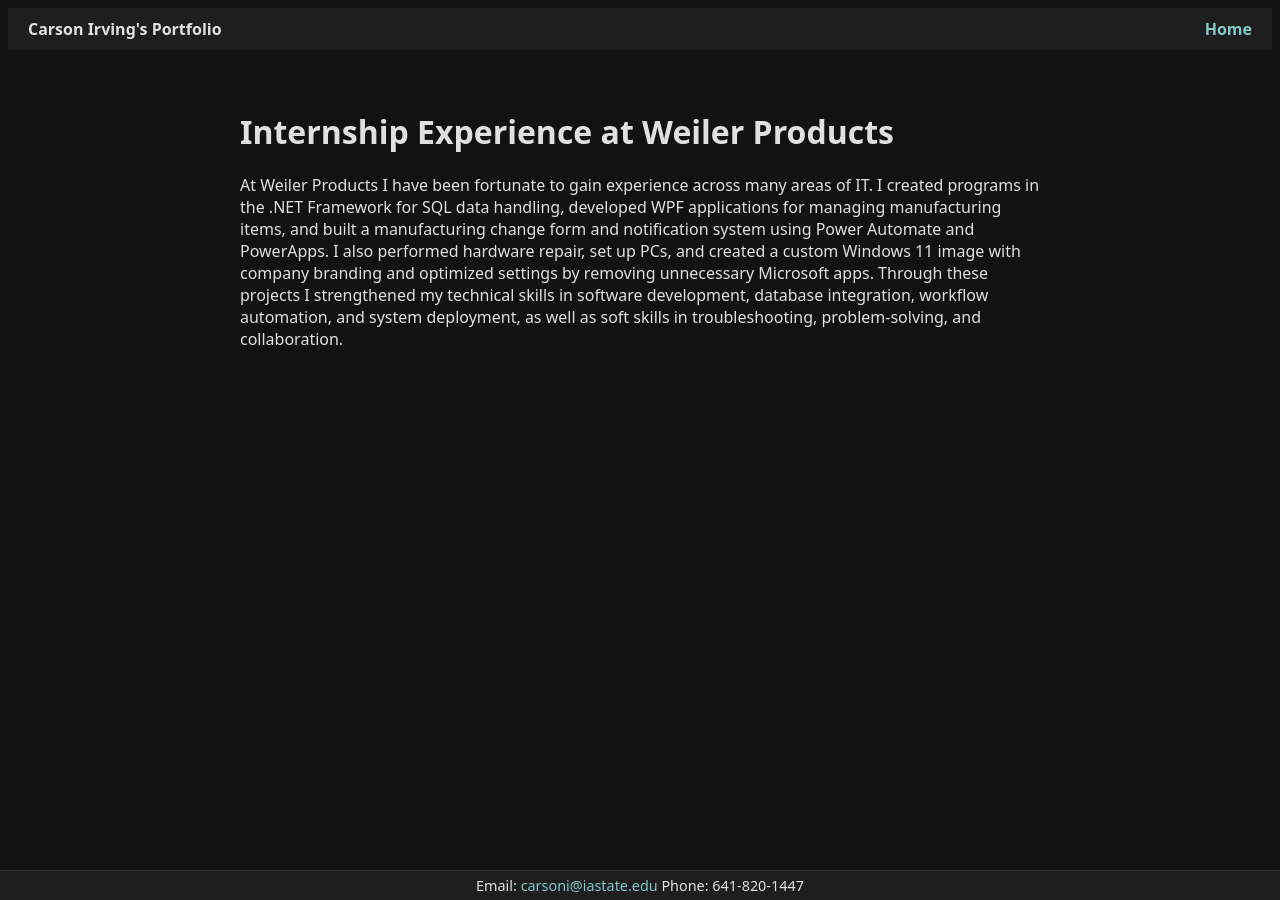
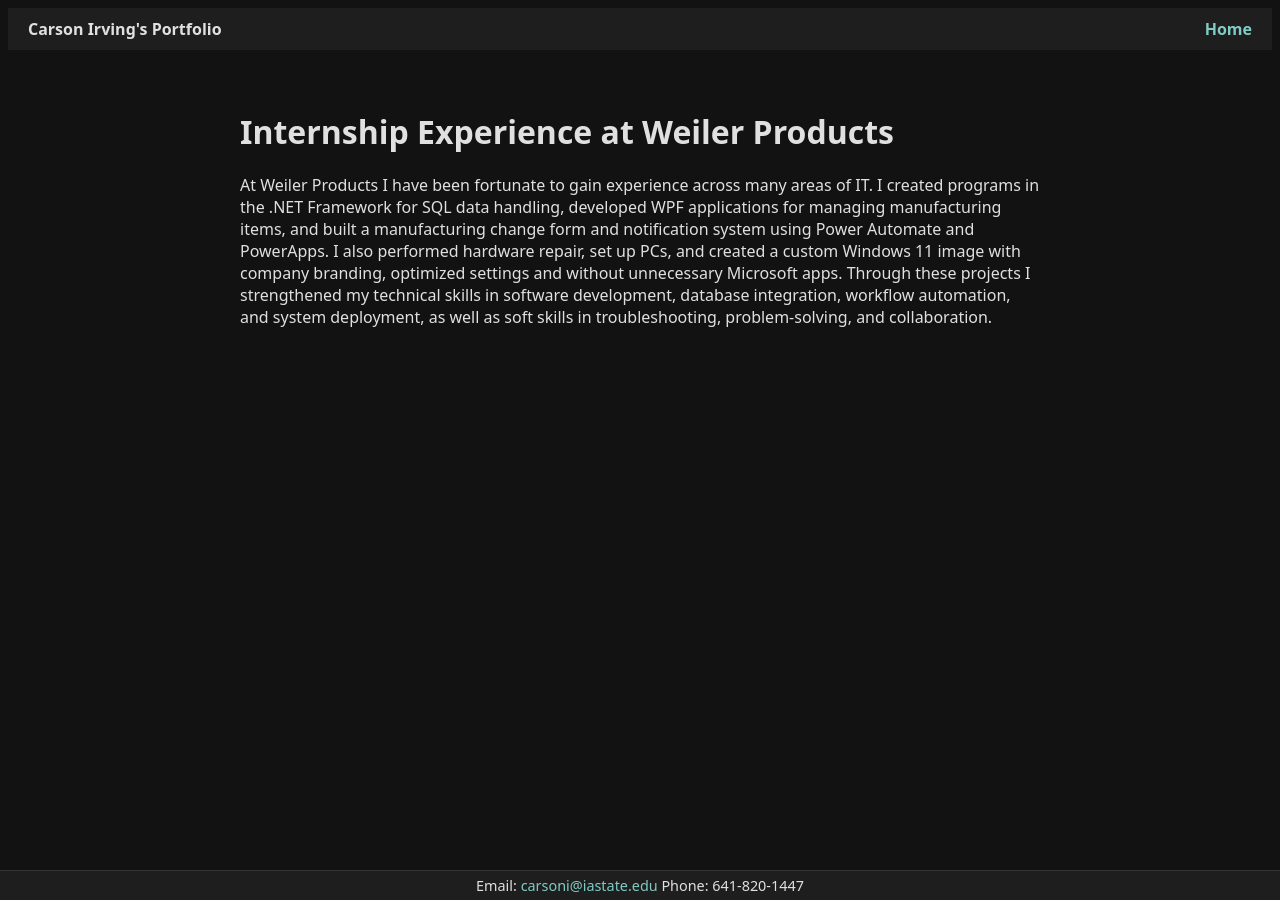
Before and after one commit to carsoni4/carsoni4.github.io, a Jekyll site: the page built from internship/internship.md, in a window 1280 px wide. Built offline with Jekyll 4.4.1, drawn with Linux system fonts in a browser that asks for light colours.

Commit message:
intern fix

```diff
--- a/internship/internship.md
+++ b/internship/internship.md
@@ -3,4 +3,4 @@
 title: Internship Experience at Weiler Products
 ---
 
-At Weiler Products I have been fortunate to gain experience across many areas of IT. I created programs in the .NET Framework for SQL data handling, developed WPF applications for managing manufacturing items, and built a manufacturing change form and notification system using Power Automate and PowerApps. I also performed hardware repair, set up PCs, and created a custom Windows 11 image with company branding and optimized settings by removing unnecessary Microsoft apps. Through these projects I strengthened my technical skills in software development, database integration, workflow automation, and system deployment, as well as soft skills in troubleshooting, problem-solving, and collaboration.
+At Weiler Products I have been fortunate to gain experience across many areas of IT. I created programs in the .NET Framework for SQL data handling, developed WPF applications for managing manufacturing items, and built a manufacturing change form and notification system using Power Automate and PowerApps. I also performed hardware repair, set up PCs, and created a custom Windows 11 image with company branding, optimized settings and without unnecessary Microsoft apps. Through these projects I strengthened my technical skills in software development, database integration, workflow automation, and system deployment, as well as soft skills in troubleshooting, problem-solving, and collaboration.
```
